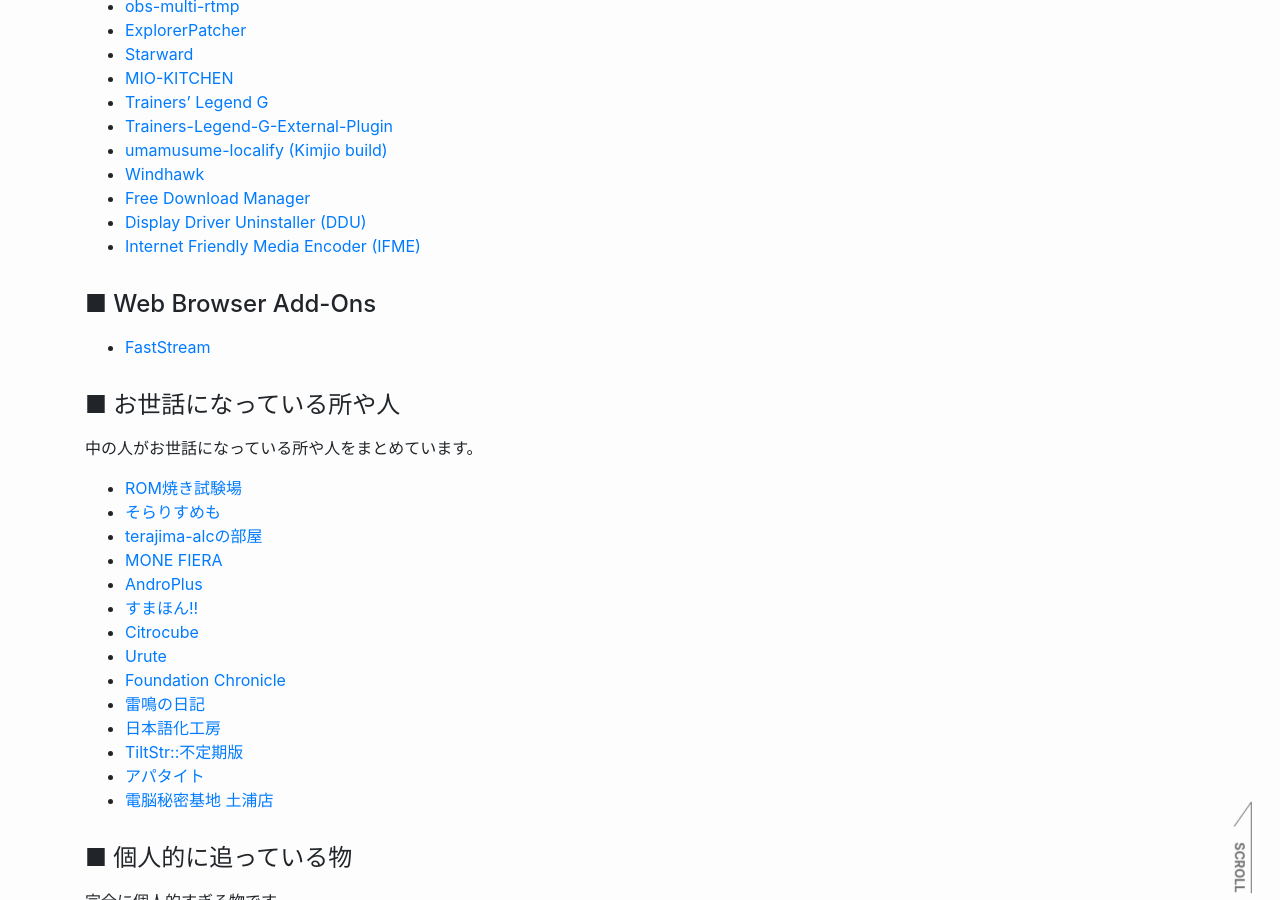
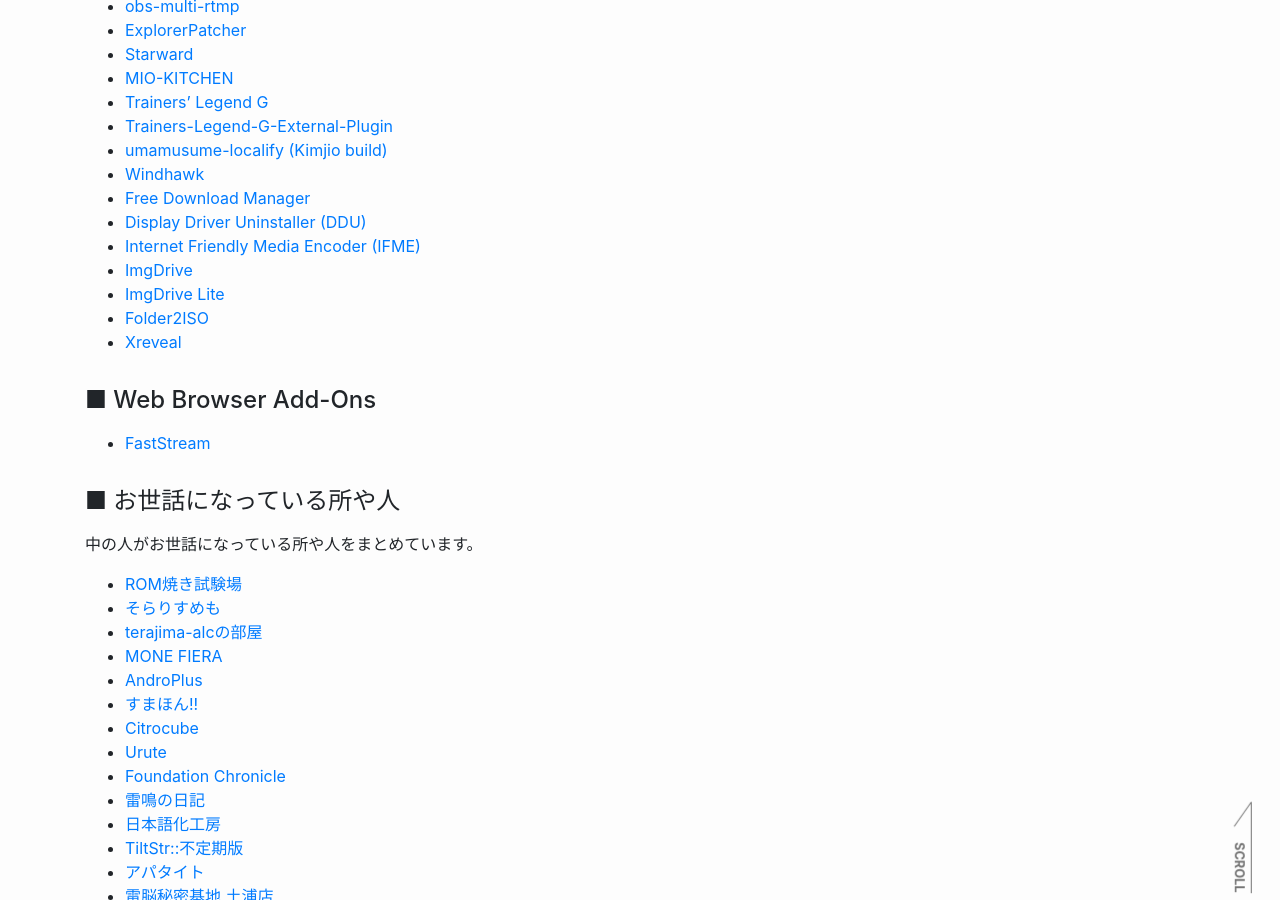
Before and after one commit to reindex-ot/reindex-ot.github.io, a Jekyll site: the page built from link.md, in a window 1280 px wide and 900 px high, scrolled down 850 px. Built offline with Jekyll 4.4.1, drawn with Linux system fonts in a browser that asks for light colours.

Commit message:
Update link.md
Signed-off-by: Re*Index. (ot_inc) <32851879+reindex-ot@users.noreply.github.com>

```diff
--- a/link.md
+++ b/link.md
@@ -43,6 +43,10 @@ permalink: /link/
 - [Free Download Manager](https://www.freedownloadmanager.org/)
 - [Display Driver Uninstaller (DDU)](https://www.wagnardsoft.com/)
 - [Internet Friendly Media Encoder (IFME)](https://github.com/Anime4000/IFME)
+- [ImgDrive](https://www.yubsoft.com/imgdrive/)
+- [ImgDrive Lite](https://www.yubsoft.com/imgdrivelite/)
+- [Folder2ISO](https://www.yubsoft.com/folder2iso/)
+- [Xreveal](https://www.xreveal.com/)
 
 #### ■ Web Browser Add-Ons
 
```
